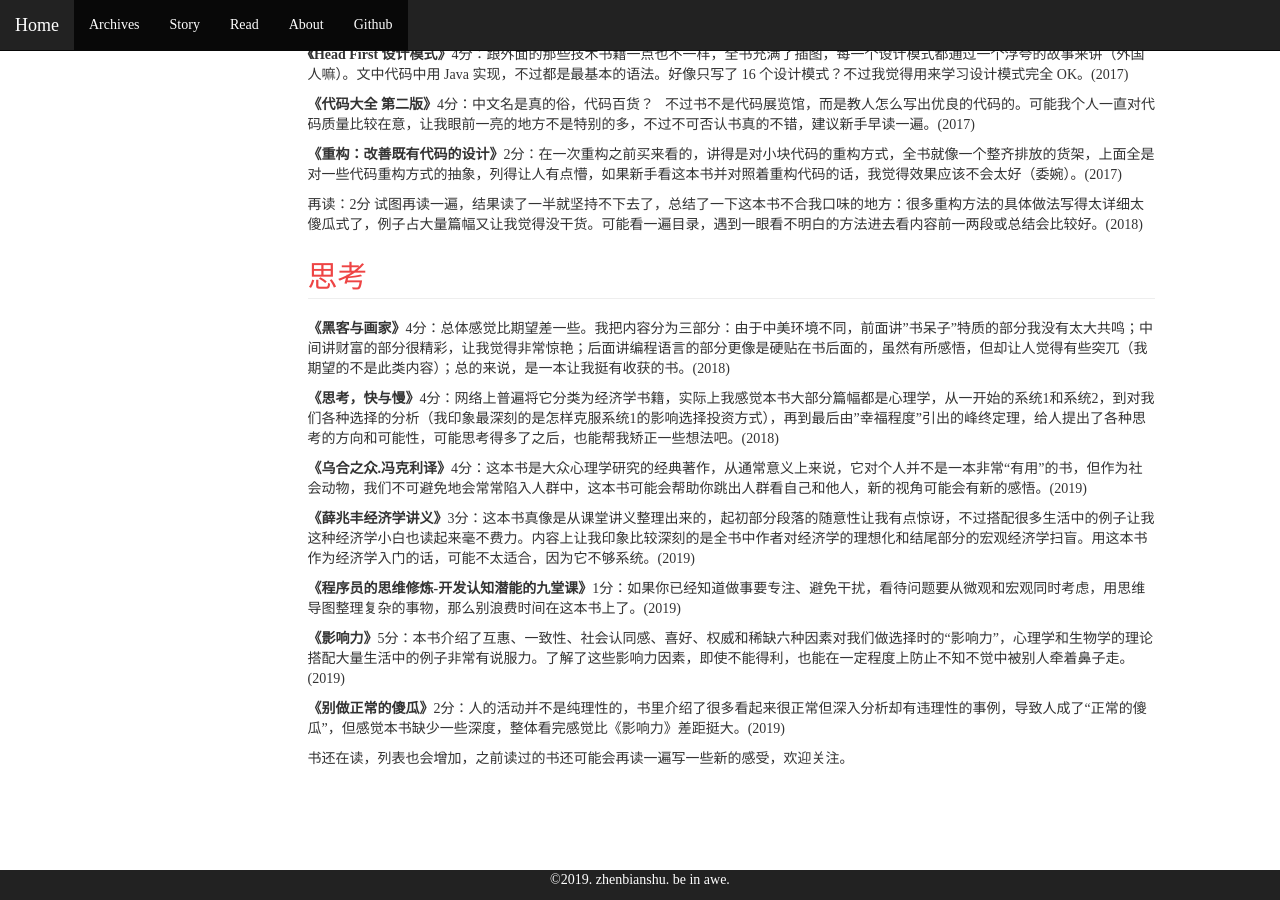
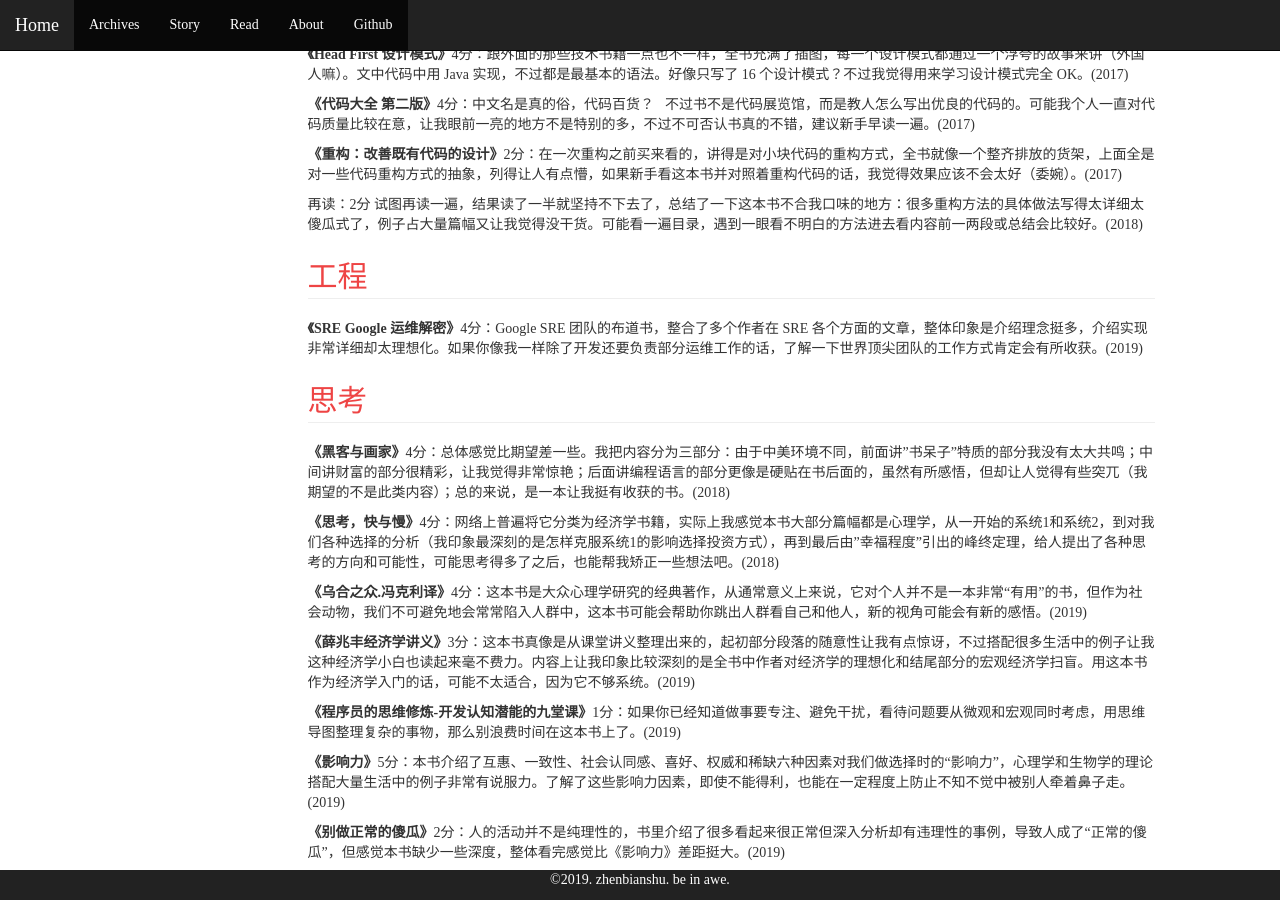
Before and after one commit to zhenbianshu/zhenbianshu.github.io, a Jekyll site: the page built from book_list.md, in a window 1280 px wide and 900 px high, scrolled down 2019 px. Built offline with Jekyll 4.4.1, drawn with Linux system fonts in a browser that asks for light colours; comment, search, counter and statistics services are not loaded.

Commit message:
add book: google sre;

```diff
--- a/book_list.md
+++ b/book_list.md
@@ -75,6 +75,10 @@
 
 再读：2分 试图再读一遍，结果读了一半就坚持不下去了，总结了一下这本书不合我口味的地方：很多重构方法的具体做法写得太详细太傻瓜式了，例子占大量篇幅又让我觉得没干货。可能看一遍目录，遇到一眼看不明白的方法进去看内容前一两段或总结会比较好。(2018)
 
+## 工程
+---
+**《SRE Google 运维解密》**4分：Google SRE 团队的布道书，整合了多个作者在 SRE 各个方面的文章，整体印象是介绍理念挺多，介绍实现非常详细却太理想化。如果你像我一样除了开发还要负责部分运维工作的话，了解一下世界顶尖团队的工作方式肯定会有所收获。(2019)
+
 ## 思考
 ---
 **《黑客与画家》**4分：总体感觉比期望差一些。我把内容分为三部分：由于中美环境不同，前面讲"书呆子"特质的部分我没有太大共鸣；中间讲财富的部分很精彩，让我觉得非常惊艳；后面讲编程语言的部分更像是硬贴在书后面的，虽然有所感悟，但却让人觉得有些突兀（我期望的不是此类内容）；总的来说，是一本让我挺有收获的书。(2018)
```
